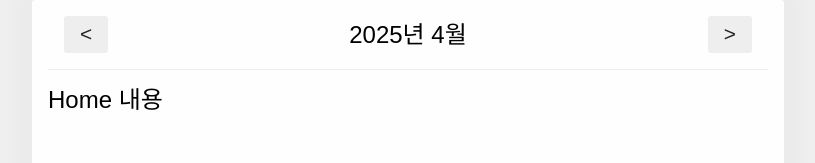
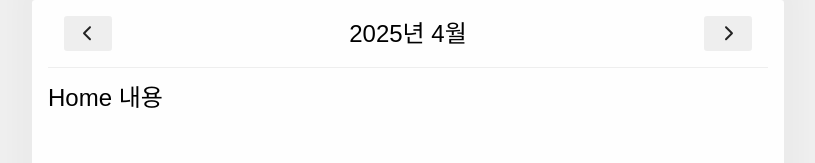
Before and after one commit to hotteokButler/my_diary, a React (Vite) app in the folder my_diary/: page / in a window 1280 px wide. Shown: the top 163 px of the page, without its empty margins (232-1047 px from the left). Built offline with nearby package versions, Linux system fonts and the light colour scheme; a web font is replaced by a local one.

Commit message:
Style : 버튼 스타일 수정

```diff
--- a/my_diary/src/App.jsx
+++ b/my_diary/src/App.jsx
@@ -1,6 +1,5 @@
 import { Route, Routes } from 'react-router';
 
-import MainLayout from './layout/MainLayout';
 import Diary from './pages/Diary';
 import Home from './pages/Home';
 import NewDiary from './pages/NewDiary';
@@ -8,14 +7,12 @@ import NotFound from './pages/NotFound';
 
 function App() {
   return (
-    <MainLayout>
     <Routes>
       <Route path="/" element={<Home />} />
       <Route path="/new" element={<NewDiary />} />
       <Route path="/diary/:id" element={<Diary />} />
       <Route path="*" element={<NotFound />} />
     </Routes>
-    </MainLayout>
   );
 }
 
--- a/my_diary/src/components/Button/button.styled.js
+++ b/my_diary/src/components/Button/button.styled.js
@@ -3,10 +3,17 @@ import styled, { css } from 'styled-components';
 import { NEGATIVE, POSITIVE, PRIMARY } from '../../constants/color-map';
 
 export const Button = styled.button`
-  display: inline-block;
+  display: inline-flex;
+  align-items: center;
+  justify-content: center;
   padding: 0.4rem 1rem;
   border-radius: 0.2rem;
   font-size: 1.3rem;
+
+  svg {
+    font-size: 1rem;
+    padding: 0.2rem 0;
+  }
 
   ${({ $type }) => {
     switch ($type) {
--- a/my_diary/src/components/Header/index.jsx
+++ b/my_diary/src/components/Header/index.jsx
@@ -1,16 +1,17 @@
 import React from 'react';
+import { FaChevronLeft, FaChevronRight } from 'react-icons/fa6';
 
 import Button from '../Button';
 import * as S from './header.styled';
 
-function Header() {
-  const date = new Date();
-  const today = `${date.getFullYear()}년 ${date.getMonth() + 1}월`;
+function Header({ header }) {
+  if (!header) return null;
+
   return (
     <S.HeaderWarp>
-      <Button text="&lt;" type="DEFAULT" />
-      <S.HeaderDate>{today}</S.HeaderDate>
-      <Button text="&gt;" type="DEFAULT" />
+      <Button text={header.leftChild ? header.leftChild : <FaChevronLeft />} type="DEFAULT" />
+      <S.HeaderDate>{header.title}</S.HeaderDate>
+      <Button text={header.leftChild ? header.rightChild : <FaChevronRight />} type="DEFAULT" />
     </S.HeaderWarp>
   );
 }
--- a/my_diary/src/layout/MainLayout/index.jsx
+++ b/my_diary/src/layout/MainLayout/index.jsx
@@ -3,11 +3,11 @@ import React from 'react';
 import Header from '../../components/Header';
 import * as S from './mainLayout.styled';
 
-function MainLayout({ children }) {
+function MainLayout({ children, headerData }) {
   return (
     <S.MainWrapper>
       <S.MainCon>
-        <Header />
+        <Header header={headerData} />
 
         {children}
       </S.MainCon>
--- a/my_diary/src/pages/Diary/index.jsx
+++ b/my_diary/src/pages/Diary/index.jsx
@@ -1,12 +1,13 @@
 import React from 'react';
 
+import MainLayout from '../../layout/MainLayout';
 import getEmotionImages from '../../util/get-emotion-images';
 
 function Diary() {
   return (
-    <div>
+    <MainLayout>
       <img src={getEmotionImages(1)} alt="" />
-    </div>
+    </MainLayout>
   );
 }
 
--- a/my_diary/src/pages/Home/index.jsx
+++ b/my_diary/src/pages/Home/index.jsx
@@ -1,7 +1,15 @@
 import React from 'react';
 
+import MainLayout from '../../layout/MainLayout';
+
 function Home() {
-  return <div>Home 내용</div>;
+  const date = new Date();
+  const today = `${date.getFullYear()}년 ${date.getMonth() + 1}월`;
+
+  const headerData = {
+    title: today,
+  };
+  return <MainLayout headerData={headerData}>Home 내용</MainLayout>;
 }
 
 export default Home;
--- a/my_diary/src/pages/NewDiary/index.jsx
+++ b/my_diary/src/pages/NewDiary/index.jsx
@@ -1,7 +1,9 @@
 import React from 'react';
 
+import MainLayout from '../../layout/MainLayout';
+
 function NewDiary() {
-  return <div>NewDiary</div>;
+  return <MainLayout>NewDiary</MainLayout>;
 }
 
 export default NewDiary;
```
Lines whose indentation alone changed are shown as unchanged.
